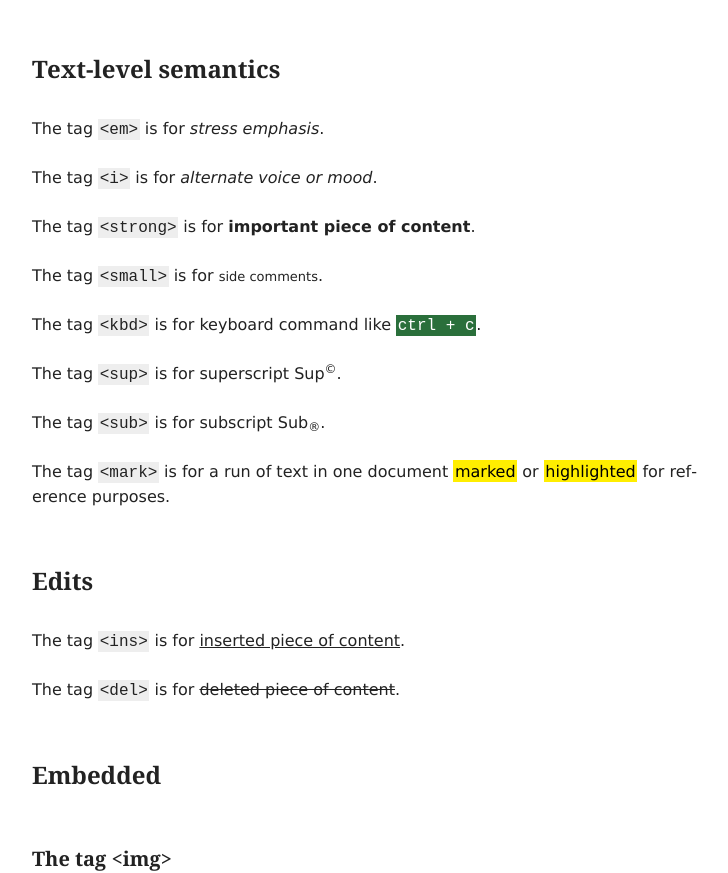
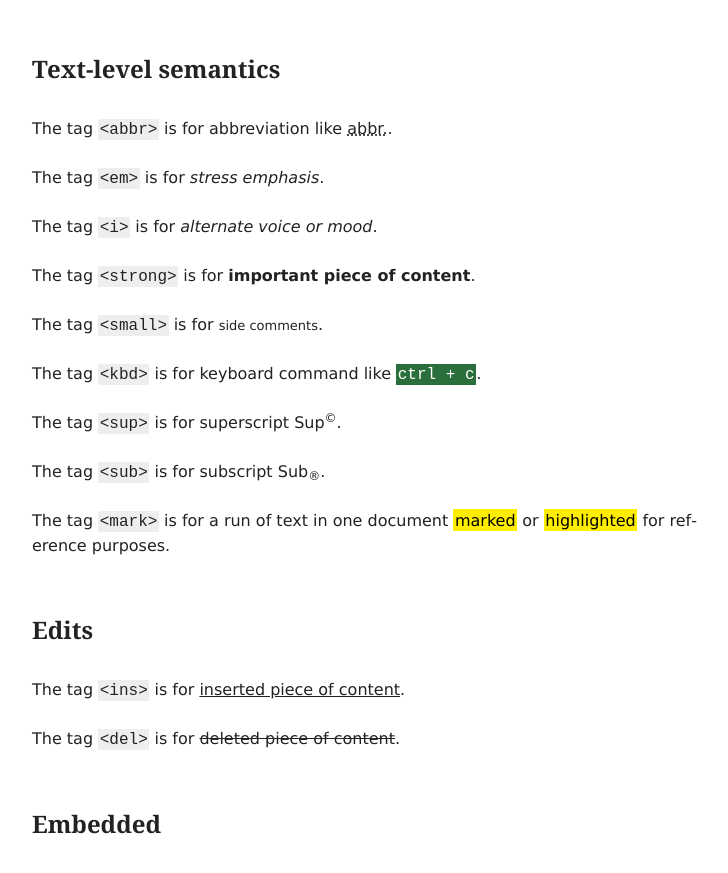
Before and after one commit to GuglielmoPepe/quick, a website: page docs/examples.html in a window 1280 px wide. Shown: the part 4656-5529 px from the top of the page, without its empty margins (272-1000 px from the left). Drawn offline with Linux system fonts and the light colour scheme.

```diff
--- a/docs/examples.html
+++ b/docs/examples.html
@@ -240,6 +240,8 @@
             <section>
 
                 <h3 id="text-level">Text-level semantics</h3>
+
+                <p>The tag <code>&lt;abbr&gt;</code> is for abbreviation like <abbr title="abbreviation">abbr.</abbr>.</p>
 
                 <p>The tag <code>&lt;em&gt;</code> is for <em>stress emphasis</em>.</p>
 
```
Also changed, not shown: CHANGELOG.md.
